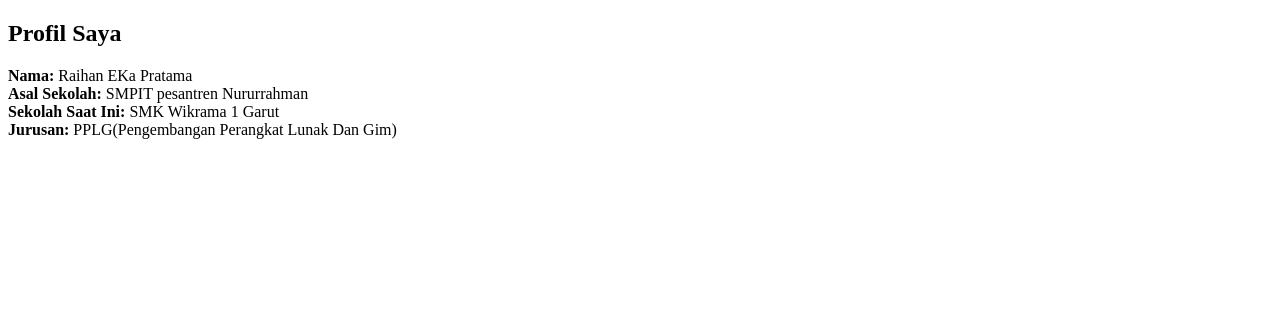
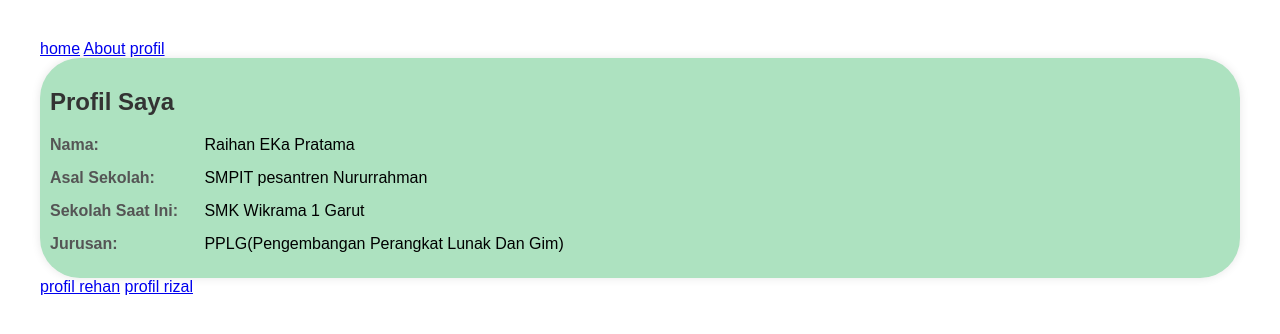
Before and after one commit to Afu16/Ulanganharian1, a plain HTML site: page profilTeman.html in a window 1280 px wide. Drawn offline with Linux system fonts and the light colour scheme.

Commit message:
modifikasi

```diff
--- a/profilTeman.html
+++ b/profilTeman.html
@@ -4,8 +4,14 @@
     <meta charset="UTF-8">
     <meta name="viewport" content="width=, initial-scale=1.0">
     <title>Document</title>
+    <link rel="stylesheet" href="index.css">
 </head>
 <body>
+    <nav>
+        <a href="index.html">home</a>
+        <a href="tentang.html">About</a>
+        <a href="profil.html">profil</a>
+       </nav>
     <div class="profile">
         <h2>Profil Saya</h2>
         <div class="profile-info">
@@ -21,5 +27,8 @@
             <strong>Jurusan:</strong> PPLG(Pengembangan Perangkat Lunak Dan Gim)
         </div>
     </div>
+    <a href="profilTeman.html"> profil rehan</a>
+ <a href="profilTeman1.html">profil rizal</a>
+</body>
 </body>
 </html>
```
Also changed, not shown: index.html (+1 -0 lines), profil.html (+1 -0 lines), profilTeman1.html (+8 -1 lines), tentang.html (+1 -0 lines).
